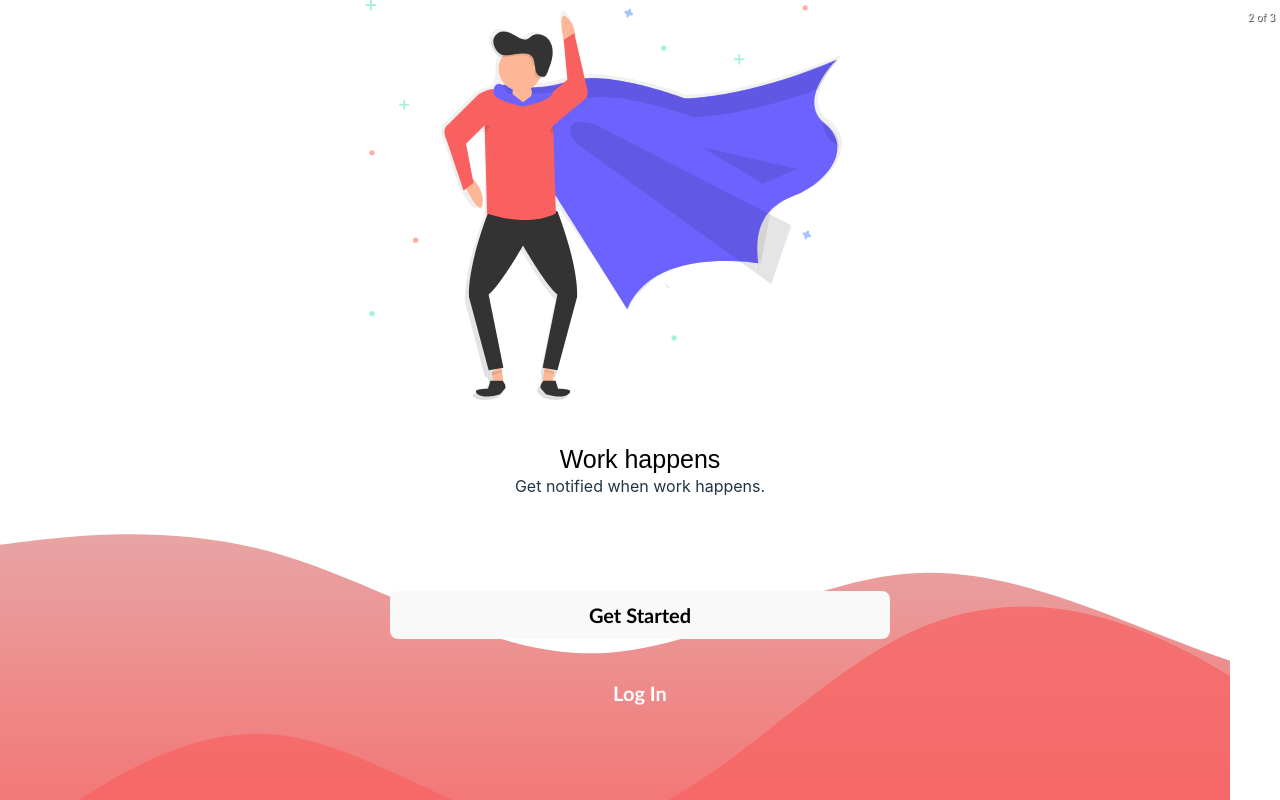
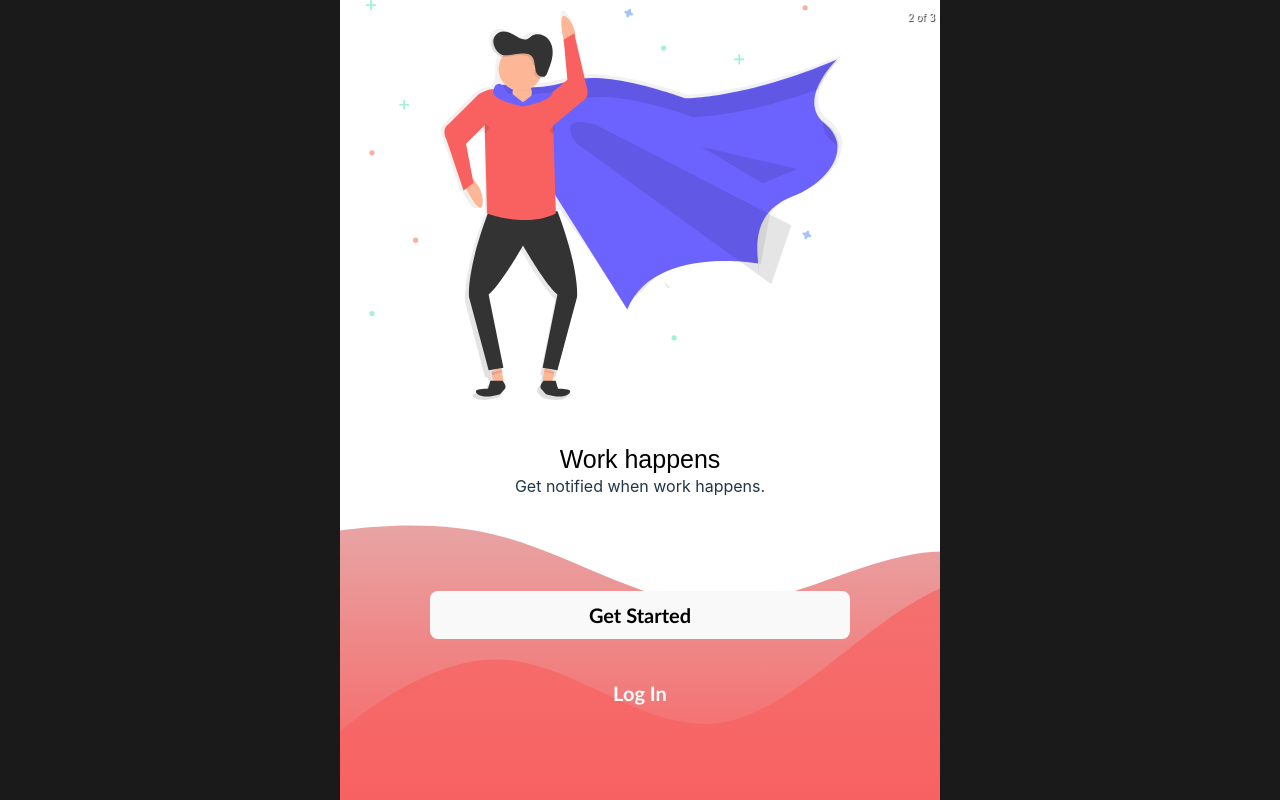
Before and after one commit to abmercy035/Todoapp, a React (Vite) app: page / in a window 1280 px wide. Built offline with nearby package versions, Linux system fonts and the light colour scheme.

Commit message:
style
change some styling, reset all element padding and margin, and made the root element width not more  than 600px

```diff
--- a/src/App.css
+++ b/src/App.css
@@ -1,6 +1,11 @@
-#root {
+* {
   padding: 0;
   margin: 0;
   box-sizing: border-box;
   outline: none;
 }
+
+#root {
+  max-width: 600px;
+  margin: auto;
+}
```
